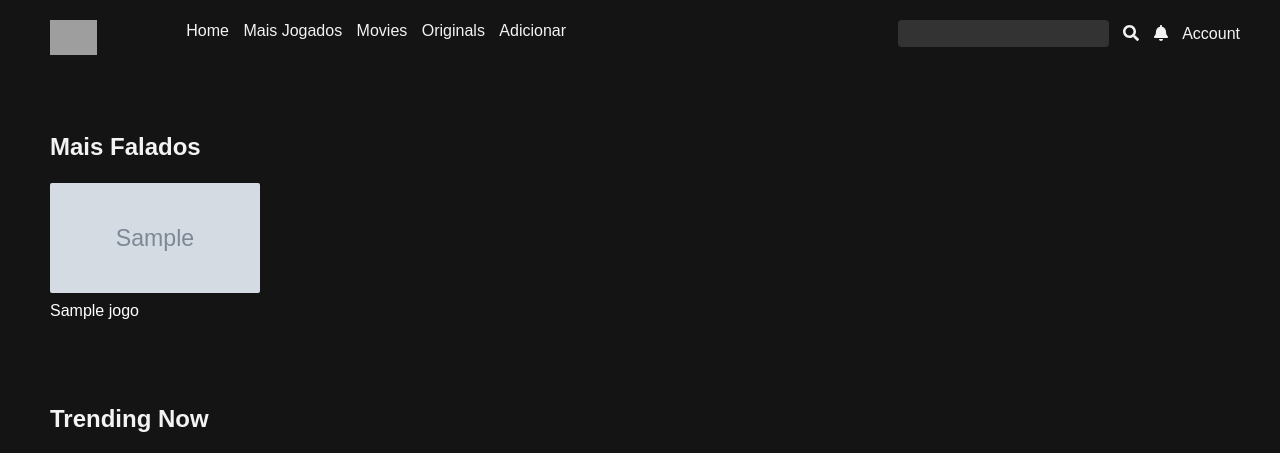
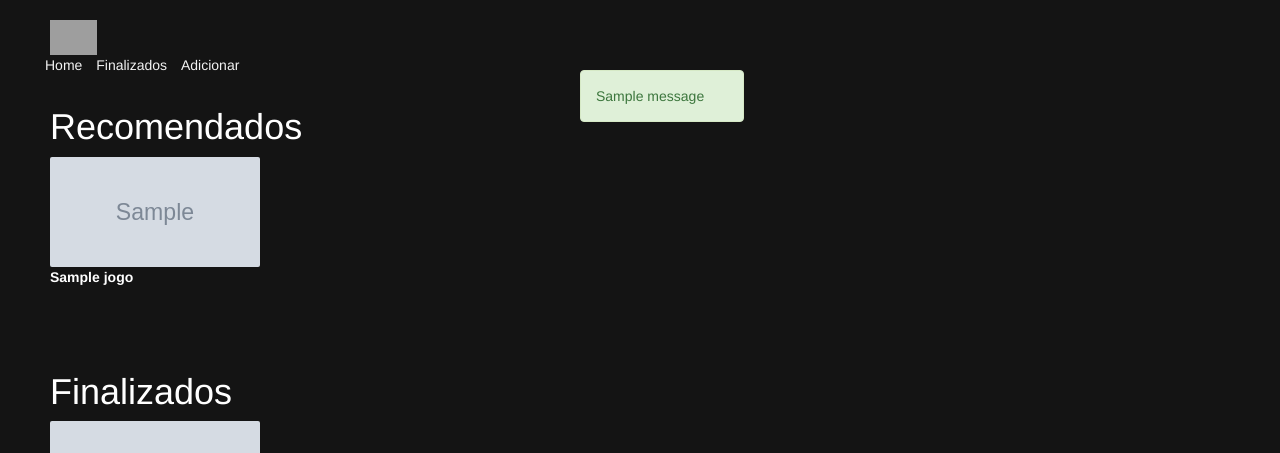
Before and after one commit to richardsonwigner/BacklogJogos, a Flask app: template templates/index.html in a window 1280 px wide. Shown: the top 453 px of the page. Run offline with Flask 2, Linux system fonts and the light colour scheme; the template is opened without the code that fills it: most values are stand-ins (such as "Sample title", 1, 10 or a date in 2020); grey boxes marked "Sample" are stand-in pictures; one stand-in notice (Sample message) is shown; some libraries are stand-ins or nearby versions; grey boxes are pictures that could not be loaded.

Commit message:
Terminando tela editar.html

```diff
--- a/app.py
+++ b/app.py
@@ -25,7 +25,14 @@ user2 = User.User('2', 'user2', '123')
 
 ListUsers = [user1, user2]
 
-ListJogo = []
+jogo1 = Jogo('Mega Man 10(2010)', 'https://media.rawg.io/media/screenshots/b87/b876d9664840d7e2f53cf5c649476935.jpg',
+             '2')
+jogo2 = Jogo('Valorant', 'https://media.rawg.io/media/games/b11/b11127b9ee3c3701bd15b9af3286d20e.jpg', '4')
+jogo3 = Jogo('The Sims 4', 'https://media.rawg.io/media/games/e44/e445335e611b4ccf03af71fffcbd30a4.jpg', '10')
+jogo4 = Jogo('ARK: Survival Evolved', 'https://media.rawg.io/media/games/58a/58ac7f6569259dcc0b60b921869b19fc.jpg',
+             '10')
+
+ListJogo = [jogo1, jogo2, jogo3, jogo4]
 
 
 @app.route('/')
@@ -63,21 +70,27 @@ def addJogo():
 
 @app.route('/index')
 def index():  # put application's code here
-    # gameName = 'Mega Man 6'
-    # search = f'&search={gameName}'
-    # url = f'https://api.rawg.io/api/games?key={apikey}{search}'
-    # requestapi = requests.get(url)
-    # data = requestapi.json()
-    # imagemjogo = data['results'][0]['background_image']
-#
-    # for i in range(10):
     datajson = requestapi.json()['results']
-    return render_template("index.html", datajson=datajson)
+    return render_template("index.html", datajson=datajson, ListJogo=ListJogo)
 
 
-@app.route('/editar')
+@app.route('/editar', methods=['POST', ])
 def telaEditar():  # put application's code here
-    return render_template("editar.html")
+    name_jogo = request.form['nomeJogo']
+    for jogo in ListJogo:
+        if (name_jogo == jogo.nomeJogo):
+            return render_template("editar.html", jName=jogo.nomeJogo, jImg=jogo.imgJogo)
+
+
+@app.route('/editarJogo', methods=['POST', ])
+def editarJogo():  # put application's code here
+    name_jogo = request.form['nomeJogo']
+    nota_jogo = request.form['notaJogo']
+    for jogo in ListJogo:
+        if (name_jogo == jogo.nomeJogo):
+            jogo.notaJogo = nota_jogo
+            flash('Editado com sucesso!')
+            return redirect('/index')
 
 
 @app.route('/adicionar')
--- a/static/indexCss.css
+++ b/static/indexCss.css
@@ -54,7 +54,6 @@ header {
     object-fit: cover;
     width: 100px;
     max-height: 100%;
-
     padding-left: 30px;
     padding-top: 0px;
 }
@@ -151,11 +150,17 @@ body .pesquisa {
     width: 196px;
 }
 
-#nomeJogo{
+#nomeJogo {
+    font-weight: bold;
     color: white;
 }
 
-a{
+#notaJogo {
+    font-weight: bold;
+    color: firebrick;
+}
+
+a {
     text-decoration: none;
 }
 
@@ -182,12 +187,19 @@ a{
     transform: scale(1.1);
 }
 
+#myBox:hover {
+    transition: transform .3s;
+    -ms-transform: scale(1.1);
+    -webkit-transform: scale(1.1);
+    transform: scale(1.1);
+}
+
 .box img {
     border-radius: 2px;
 }
 
 #divEdit {
-    padding-top:10px;
+    padding-top: 10px;
 }
 
 /* LINKS */
--- a/templates/index.html
+++ b/templates/index.html
@@ -9,11 +9,14 @@
             integrity="sha384-3LK/3kTpDE/Pkp8gTNp2gR/2gOiwQ6QaO7Td0zV76UFJVhqLl4Vl3KL1We6q6wR9"
             crossorigin="anonymous"></script>
 
+    <link href="/static/toast.js" rel="stylesheet" id="js">
     <link href="/static/loginCss.css" rel="stylesheet" id="lay-css">
     <link href="/static/indexCss.css" rel="stylesheet" id="lay-css">
-    <link rel="stylesheet" href="//maxcdn.bootstrapcdn.com/font-awesome/4.3.0/css/font-awesome.min.css">
+    <link rel="stylesheet" href="{{ url_for('static', filename='bootstrap.css') }}">
+
+
 </head>
-<body>
+<body style="background-color: var(--primary);">
 <div class="wrapper">
 
     <!-- HEADER -->
@@ -25,59 +28,66 @@
         </div>
         <nav class="main-nav">
             <a href="#">Home</a>
-            <a href="#MaisJogados">Mais Jogados</a>
-            <a href="#movies">Movies</a>
-            <a href="#originals">Originals</a>
+            <a href="#myList">Finalizados</a>
             <a href="/adicionar">Adicionar</a>
-        </nav>
-        <nav class="sub-nav">
-            <a><input class="pesquisa" type="text"/></a>
-            <a href="#"><i class="fas fa-search sub-nav-logo"></i></a>
-            <a href="#"><i class="fas fa-bell sub-nav-logo"></i></a>
-            <a href="/">Account</a>
         </nav>
     </header>
     <!-- END OF HEADER -->
+    <div class="login"
+         style="margin-left: 40%;margin-top: 10px;position: absolute;alignment: center;width: 100px;background-color: transparent;height: 100px;">
+        {% with messages = get_flashed_messages() %}
+            {% if messages %}
+                <ul id="messages" class="list-unstyled">
+                    {% for message in messages %}
+                        <li class="alert alert-success">{{ message }}</li>
+                    {% endfor %}
+                </ul>
+            {% endif %}
+        {% endwith %}
+    </div>
 
+    <div class="alert alert-light" role="alert">
+        This is a light alert—check it out!
+    </div>
     <!-- MAIN CONTAINER -->
     <section class="main-container">
-        <div class="location" id="home">
-            <h1 id="home">Mais Falados</h1>
+        <div class="location" >
+            <h1 style="color: #fff; margin-top: -75px;">Recomendados</h1>
             <div class="box">
                 {% for jogo in datajson %}
-                    <a href="">
+                    <a>
                         <img style="max-height: 110px; min-height: 110px;max-width: 210px; min-width: 210px;"
                              src="{{ jogo['background_image'] }}"
                              alt="">
                         <label id="nomeJogo">{{ jogo['name'] }}</label>
                     </a>
-
                 {% endfor %}
             </div>
 
         </div>
 
 
-        <h1 id="myList">Trending Now</h1>
+        <h1 id="myList" style="color: #fff;">Finalizados</h1>
         <div class="box">
-            <a href=""><img src="https://github.com/carlosavilae/Netflix-Clone/blob/master/img/t1.PNG?raw=true" alt=""></a>
-        </div>
-
-        <h1 id="tvShows">TV Shows</h1>
-        <div class="box">
-            <a href=""><img src="https://github.com/carlosavilae/Netflix-Clone/blob/master/img/tv1.PNG?raw=true" alt=""></a>
+            {% for jogo in ListJogo %}
+                <form id="myBox" method='POST' action="{{ url_for('telaEditar') }} ">
+                    <a>
+                        <img id="imgJogo"
+                             style="max-height: 110px; min-height: 110px;max-width: 210px; min-width: 210px;"
+                             src="{{ jogo.imgJogo }}" alt="">
+                        <label id="notaJogo">Nota: {{ jogo.notaJogo }}</label>
+                        <br/>
+                        <label id="nomeJogo">{{ jogo.nomeJogo }}</label>
+                        <input type="hidden" name="nomeJogo" value="{{ jogo.nomeJogo }}">
+                        <div class="adc-pesquisa">
+                            <button id="btnEdit" type="submit" style="width: 80px" href="/editar">Editar</button>
+                        </div>
+                    </a>
+                </form>
+            {% endfor %}
         </div>
 
 
-        <h1 id="movies">Blockbuster Action & Adventure</h1>
-        <div class="box">
-            <a href=""><img src="https://github.com/carlosavilae/Netflix-Clone/blob/master/img/m1.PNG?raw=true" alt=""></a>
-        </div>
-
-        <h1 id="originals">Netflix Originals</h1>
-        <div class="box">
-            <a href=""><img src="https://github.com/carlosavilae/Netflix-Clone/blob/master/img/o1.PNG?raw=true" alt=""></a>
-        </div>
     </section>
     <!-- END OF MAIN CONTAINER -->
 
```
Also changed, not shown: templates/adicionar.html (+0 -7 lines), templates/editar.html (+26 -12 lines), static/toast.js (added).
